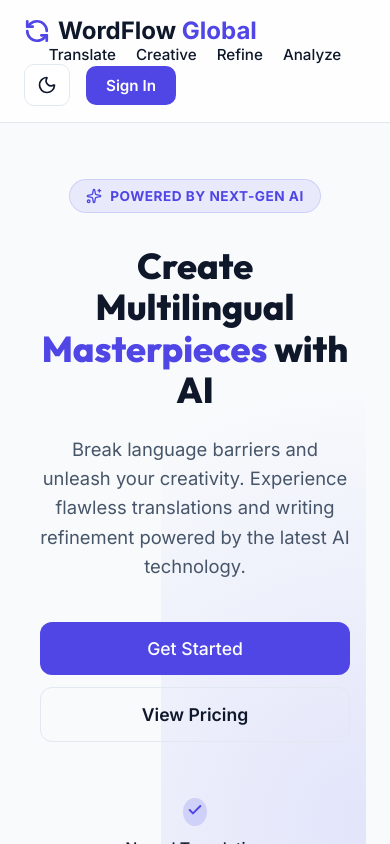
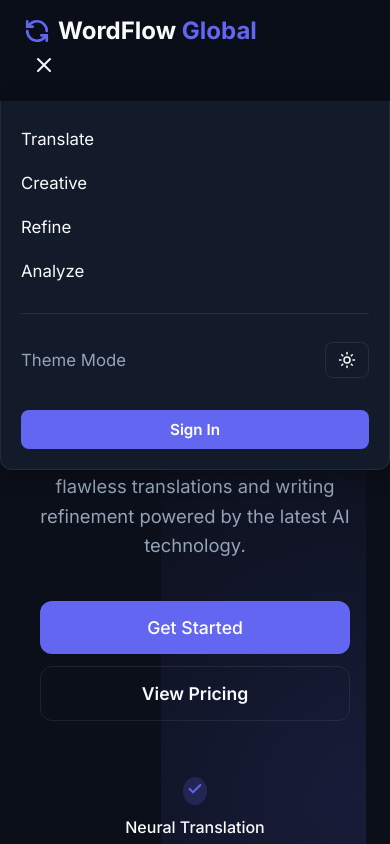
Before and after one commit to SWapnit18/AI-content-creation-and-Translation, a React app in the folder frontend/: page / in a window 390 px wide. Both pictures are taken after a click on the button 47 px from the left and 85 px from the top of the page. Shown: the top 844 px of the page. Built offline with nearby package versions, Linux system fonts and the light colour scheme; no server answers; the HTML template or start-up script is replaced by a standard one.

Commit message:
feat: implement responsive professional mobile hamburger dropdown menu overlay

```diff
--- a/frontend/src/components/Navbar.jsx
+++ b/frontend/src/components/Navbar.jsx
@@ -1,11 +1,23 @@
-import React from 'react';
-import { Moon, Sun, RefreshCcw, LayoutDashboard, Home, LogOut, User } from 'lucide-react';
+import React, { useState, useEffect } from 'react';
+import { Moon, Sun, RefreshCcw, LayoutDashboard, Home, LogOut, User, Menu, X } from 'lucide-react';
 import { useTheme } from '../context/ThemeContext';
 import { useAuth } from '../context/AuthContext';
 
 export default function Navbar({ currentView, setCurrentView, onOpenAuth }) {
   const { theme, toggleTheme } = useTheme();
   const { user, logout, isAuthenticated } = useAuth();
+  const [isMenuOpen, setIsMenuOpen] = useState(false);
+
+  // Close mobile menu on screen resize to desktop
+  useEffect(() => {
+    const handleResize = () => {
+      if (window.innerWidth > 768) {
+        setIsMenuOpen(false);
+      }
+    };
+    window.addEventListener('resize', handleResize);
+    return () => window.removeEventListener('resize', handleResize);
+  }, []);
 
   const handleNavClick = (sectionId) => {
     setCurrentView('home');
@@ -19,17 +31,17 @@ export default function Navbar({ currentView, setCurrentView, onOpenAuth }) {
   };
 
   return (
-    <nav className="glass-nav nav-container">
+    <nav className="glass-nav nav-container" style={{ position: 'relative' }}>
       {/* Brand logo */}
       <div
-        onClick={() => setCurrentView('home')}
+        onClick={() => { setCurrentView('home'); setIsMenuOpen(false); }}
         style={{ display: 'flex', alignItems: 'center', gap: '0.5rem', fontSize: '1.5rem', fontWeight: 800, color: 'var(--text-heading)', cursor: 'pointer' }}
       >
         <RefreshCcw size={26} style={{ color: 'var(--primary)' }} strokeWidth={2.5} />
         <span style={{ color: 'var(--text-heading)' }}>WordFlow <span style={{ color: 'var(--primary)' }}>Global</span></span>
       </div>
 
-      {/* Navigation links */}
+      {/* Desktop Navigation links */}
       <div className="nav-links" style={{ display: 'flex', gap: '2.5rem', alignItems: 'center', fontWeight: '500', color: 'var(--text-heading)' }}>
         {currentView === 'home' ? (
           <>
@@ -82,8 +94,8 @@ export default function Navbar({ currentView, setCurrentView, onOpenAuth }) {
         )}
       </div>
 
-      {/* Auth and Theme panel */}
-      <div style={{ display: 'flex', gap: '1rem', alignItems: 'center' }}>
+      {/* Desktop Auth and Theme panel */}
+      <div className="nav-right-actions" style={{ display: 'flex', gap: '1rem', alignItems: 'center' }}>
         <button
           onClick={toggleTheme}
           style={{
@@ -143,6 +155,156 @@ export default function Navbar({ currentView, setCurrentView, onOpenAuth }) {
           </button>
         )}
       </div>
+
+      {/* Hamburger / Mobile menu toggle button */}
+      <button
+        className="mobile-menu-toggle"
+        onClick={() => setIsMenuOpen(!isMenuOpen)}
+        style={{
+          display: 'none', // Overridden by CSS media query in index.css
+          background: 'none',
+          border: 'none',
+          color: 'var(--text-heading)',
+          cursor: 'pointer',
+          padding: '8px',
+          borderRadius: '8px',
+        }}
+      >
+        {isMenuOpen ? <X size={24} /> : <Menu size={24} />}
+      </button>
+
+      {/* Mobile drop-down overlay menu container */}
+      {isMenuOpen && (
+        <div
+          className="mobile-menu-dropdown"
+          style={{
+            position: 'absolute',
+            top: '100%',
+            left: 0,
+            right: 0,
+            zIndex: 999,
+          }}
+        >
+          {currentView === 'home' ? (
+            <div style={{ display: 'flex', flexDirection: 'column', gap: '0.5rem' }}>
+              <a href="#translation" onClick={(e) => { e.preventDefault(); handleNavClick('translation'); setIsMenuOpen(false); }} className="nav-link" style={{ color: 'var(--text-heading)', fontSize: '1.05rem', padding: '8px 0', display: 'block' }}>Translate</a>
+              <a href="#creative" onClick={(e) => { e.preventDefault(); handleNavClick('creative'); }} className="nav-link" style={{ color: 'var(--text-heading)', fontSize: '1.05rem', padding: '8px 0', display: 'block' }}>Creative</a>
+              <a href="#improve" onClick={(e) => { e.preventDefault(); handleNavClick('improve'); }} className="nav-link" style={{ color: 'var(--text-heading)', fontSize: '1.05rem', padding: '8px 0', display: 'block' }}>Refine</a>
+              <a href="#quote" onClick={(e) => { e.preventDefault(); handleNavClick('quote'); }} className="nav-link" style={{ color: 'var(--text-heading)', fontSize: '1.05rem', padding: '8px 0', display: 'block' }}>Analyze</a>
+            </div>
+          ) : (
+            <button
+              onClick={() => { setCurrentView('home'); setIsMenuOpen(false); }}
+              style={{
+                background: 'none',
+                border: 'none',
+                color: 'var(--text-heading)',
+                display: 'flex',
+                alignItems: 'center',
+                gap: '0.5rem',
+                fontSize: '1.05rem',
+                fontWeight: 500,
+                cursor: 'pointer',
+                padding: '8px 0',
+                width: '100%',
+                textAlign: 'left'
+              }}
+              className="nav-link"
+            >
+              <Home size={18} style={{ color: 'var(--primary)' }} />
+              Home / Tools
+            </button>
+          )}
+
+          {isAuthenticated && (
+            <button
+              onClick={() => { setCurrentView(currentView === 'dashboard' ? 'home' : 'dashboard'); setIsMenuOpen(false); }}
+              style={{
+                background: 'none',
+                border: 'none',
+                color: currentView === 'dashboard' ? 'var(--primary)' : 'var(--text-heading)',
+                display: 'flex',
+                alignItems: 'center',
+                gap: '0.5rem',
+                fontSize: '1.05rem',
+                fontWeight: 500,
+                cursor: 'pointer',
+                padding: '8px 0',
+                width: '100%',
+                textAlign: 'left'
+              }}
+              className="nav-link"
+            >
+              <LayoutDashboard size={18} style={{ marginRight: '0.2rem' }} />
+              Dashboard
+            </button>
+          )}
+
+          <div style={{ height: '1px', backgroundColor: 'var(--border)', margin: '8px 0' }} />
+
+          <div style={{ display: 'flex', alignItems: 'center', justifyContent: 'space-between', padding: '4px 0' }}>
+            <span style={{ fontSize: '1.05rem', color: 'var(--text-body)' }}>Theme Mode</span>
+            <button
+              onClick={toggleTheme}
+              style={{
+                background: 'var(--bg-alt)',
+                border: '1px solid var(--border)',
+                color: 'var(--text-heading)',
+                padding: '8px 12px',
+                borderRadius: '8px',
+                display: 'flex',
+                alignItems: 'center',
+                justifyContent: 'center',
+                cursor: 'pointer'
+              }}
+            >
+              {theme === 'dark' ? <Sun size={18} /> : <Moon size={18} />}
+            </button>
+          </div>
+
+          <div style={{ marginTop: '0.75rem' }}>
+            {isAuthenticated ? (
+              <div style={{ display: 'flex', alignItems: 'center', justifyContent: 'space-between', padding: '8px 12px', background: 'rgba(255,255,255,0.02)', border: '1px solid var(--border)', borderRadius: '10px' }}>
+                <div style={{ display: 'flex', alignItems: 'center', gap: '0.4rem' }}>
+                  <User size={16} style={{ color: 'var(--primary)' }} />
+                  <span style={{ fontSize: '0.9rem', fontWeight: 600, color: 'var(--text-heading)' }}>{user.name}</span>
+                </div>
+                <button
+                  onClick={() => { logout(); setIsMenuOpen(false); }}
+                  style={{
+                    background: 'rgba(239, 68, 68, 0.1)',
+                    border: 'none',
+                    color: '#ef4444',
+                    padding: '6px 12px',
+                    borderRadius: '6px',
+                    fontSize: '0.8rem',
+                    fontWeight: 600,
+                    cursor: 'pointer',
+                  }}
+                >
+                  Sign Out
+                </button>
+              </div>
+            ) : (
+              <button
+                onClick={() => { onOpenAuth(); setIsMenuOpen(false); }}
+                className="btn-primary"
+                style={{
+                  width: '100%',
+                  padding: '10px',
+                  borderRadius: '8px',
+                  fontSize: '0.95rem',
+                  fontWeight: 600,
+                  cursor: 'pointer',
+                  textAlign: 'center'
+                }}
+              >
+                Sign In
+              </button>
+            )}
+          </div>
+        </div>
+      )}
     </nav>
   );
 }
--- a/frontend/src/styles/index.css
+++ b/frontend/src/styles/index.css
@@ -151,6 +151,10 @@ input:focus, textarea:focus, select:focus {
   transition: padding 0.3s;
 }
 
+.mobile-menu-toggle {
+  display: none !important;
+}
+
 @media (max-width: 968px) {
   .hero-container {
     flex-direction: column-reverse !important;
@@ -176,9 +180,49 @@ input:focus, textarea:focus, select:focus {
 }
 
 @media (max-width: 768px) {
+  .mobile-menu-toggle {
+    display: flex !important;
+    align-items: center;
+    justify-content: center;
+    background: none;
+    border: none;
+    color: var(--text-heading);
+    padding: 8px;
+    border-radius: 8px;
+    cursor: pointer;
+  }
+
+  .nav-links {
+    display: none !important;
+  }
+
+  .nav-right-actions {
+    display: none !important;
+  }
+
+  .mobile-menu-dropdown {
+    width: 100%;
+    background: var(--bg-alt);
+    border: 1px solid var(--border);
+    border-top: none;
+    border-radius: 0 0 12px 12px;
+    padding: 1.25rem;
+    display: flex;
+    flex-direction: column;
+    gap: 1rem;
+    box-shadow: var(--shadow);
+    backdrop-filter: blur(12px);
+    -webkit-backdrop-filter: blur(12px);
+    animation: slideDown 0.2s cubic-bezier(0.16, 1, 0.3, 1) forwards;
+  }
+
+  @keyframes slideDown {
+    from { opacity: 0; transform: translateY(-10px); }
+    to { opacity: 1; transform: translateY(0); }
+  }
+
   .nav-container {
     padding: 1rem 1.5rem !important;
-    justify-content: center !important;
     gap: 1rem !important;
   }
 
```
